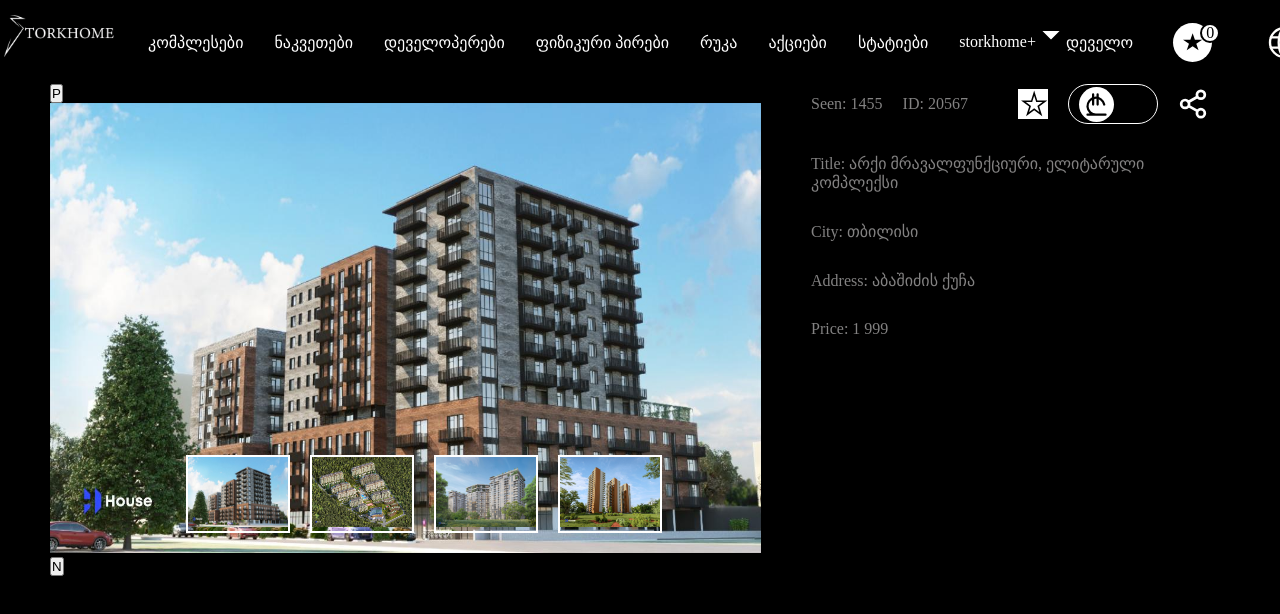
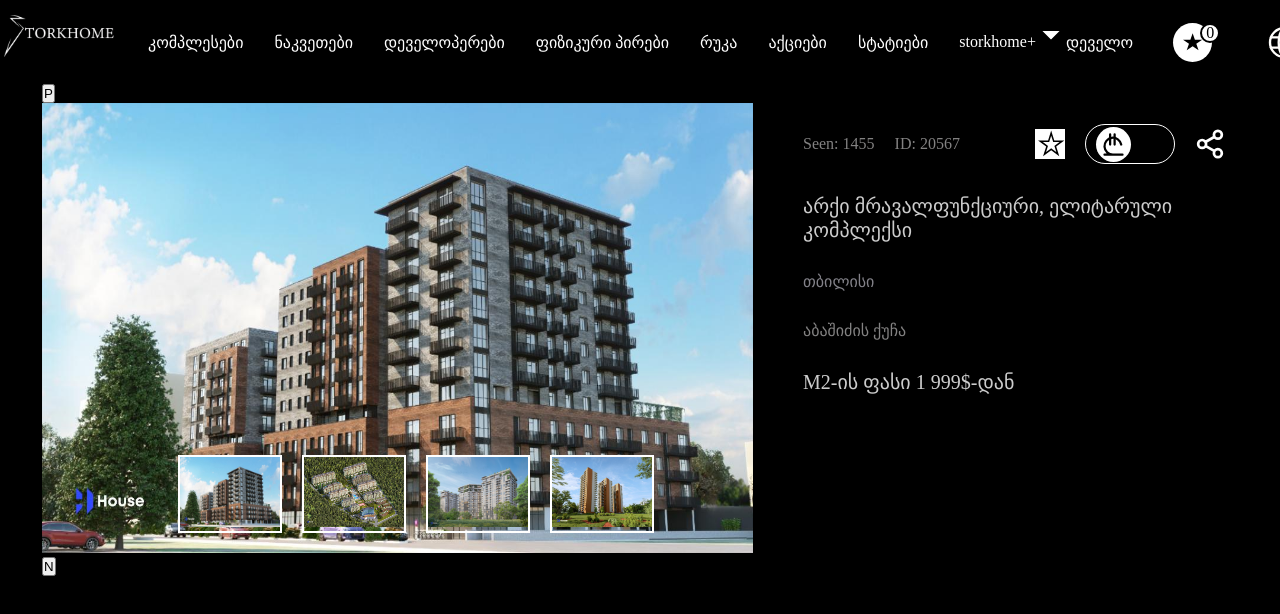
Before and after one commit to PixelPioners-Technologies/elitcity_front, a React (Vite) app: page /eachComplex in a window 1280 px wide. Shown: the top 614 px of the page. Built offline with nearby package versions, Linux system fonts and the light colour scheme; no server answers.

Commit message:
added some style of each complex page

```diff
--- a/src/pages/EachComplex.css
+++ b/src/pages/EachComplex.css
@@ -1,5 +1,8 @@
 .eachComplexBox {
-  padding: 0 50px;
+  height: 100vh;
+  width: 99vw;
+  padding: 0 42px;
+
 }
 
 .imageAndTextInfos {
@@ -51,13 +54,16 @@
   display: flex;
   flex-direction: column;
   gap: 30px;
+  padding-top: 40px;
+
 }
 
 .seenIdFavouriteAndOthersBox {
   /* color: white; */
   display: flex;
   /* justify-content: space-around; */
-  gap: 50px;
+  /* gap: 50px; */
+  justify-content: space-between;
 
 
 }
--- a/src/pages/EachComplex.jsx
+++ b/src/pages/EachComplex.jsx
@@ -136,10 +136,10 @@ export default function EachComplex() {
           </div>
 
 
-            <p style={{color: '#838282'}}>Title: {complex.title}</p>
-            <p style={{color: '#838282'}}>City: {complex.city}</p>
-            <p style={{color: '#838282'}}>Address: {complex.adress}</p>
-            <p style={{color: '#838282'}}>Price: {complex.price}</p>
+            <p style={{color: '#ccc', fontSize: '20px'}}> {complex.title}</p>
+            <p style={{color: '#838289'}}> {complex.city}</p>
+            <p style={{color: '#838282'}}> {complex.adress}</p>
+            <p style={{color: '#ccc', fontSize: '20px'}}>M2-ის ფასი {complex.price}$-დან</p>
         </div>
       ))}
         {/* ---------- */}
```
